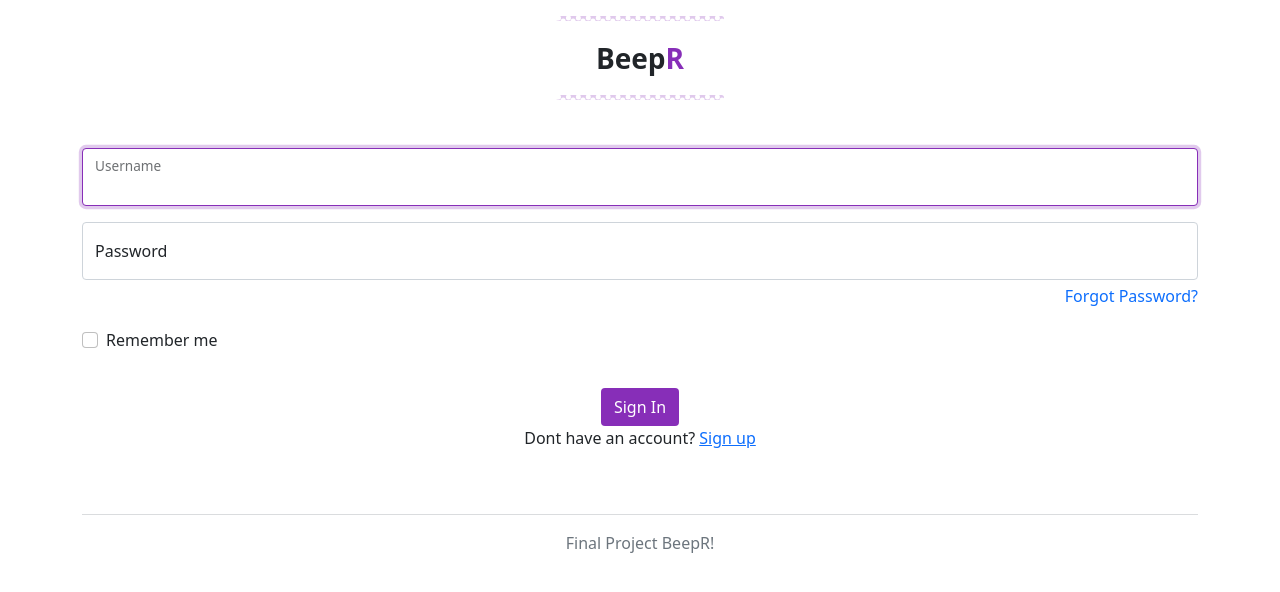
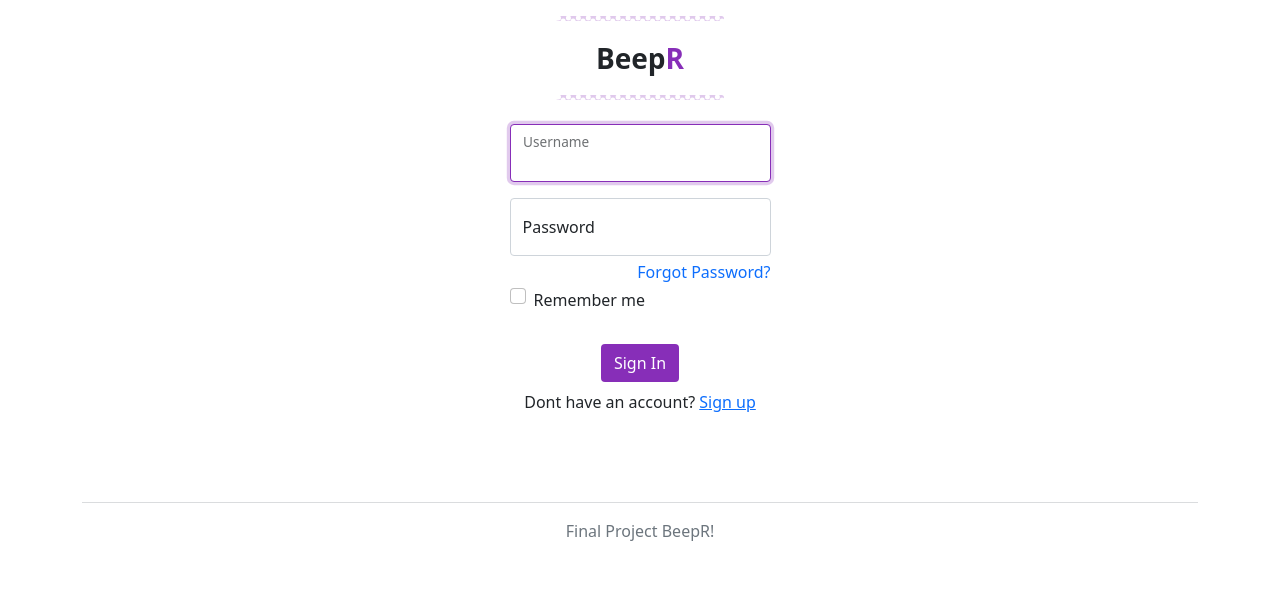
Before and after one commit to sirKay1010/Final_Project-Beepr, a Flask app: page /login in a window 1280 px wide. Shown: the top 592 px of the page. Run offline with Flask 2, Linux system fonts and the light colour scheme; some libraries are stand-ins or nearby versions.

Commit message:
complete check_box feature and compllete rsponsive login page

```diff
--- a/static/styles.css
+++ b/static/styles.css
@@ -11,9 +11,10 @@
     background-color: #929ad9;
 }
 
-/* .form-check-input{
-	border: 1px solid #000000;
-} */
+.form-check-input:hover{
+    background-color: #929ad9;
+    cursor: pointer;
+}
 
 .form-check-input:checked{
 	background-color: #872eb8;
--- a/templates/login.html
+++ b/templates/login.html
@@ -21,50 +21,47 @@ Sign In
 {% block body%}
 <!-- Login form -->
 <form action="/login" method="post">
+    <!-- Main Outter Container -->
     <div class="container text-center my-1">
         <!-- Logo section -->
+        <div class="mb-4 fs-3 fw-bolder">
             <hr class="hr1">
-    <div class="mb-5 fs-3 fw-bolder">
             <p>Beep<span style="color:#872eb8">R</span></p>
             <hr class="hr1">
         </div>
-        <div class="row">
+        <!-- Row to contain the form -->
+        <div class="row justify-content-center">
+            <!-- Row to contain the form -->
+            <div class="col-lg-3 col-md-6 col-sm-6">
                 <!-- Username Field -->
-            <div class="col-xlg">
                 <div class="form-floating mb-3">
-                <input type="text" class="form-control" id="floatingUsername" name="username"
-                    placeholder="Username" autofocus autocomplete="off">
+                    <input type="text" class="form-control" id="floatingUsername" name="username" placeholder="Username"
+                        autofocus autocomplete="off">
                     <label for="floatingUsername">Username</label>
                 </div>
-            </div>
                 <!-- Password Field -->
-            <div class="col-xlg">
                 <div class="form-floating mb-1">
                     <input type="password" class="form-control" id="floatingPassword" name="password"
                         placeholder="Password">
                     <label for="floatingPassword">Password</label>
-                <!-- Forgot password feild -->
-                <div class="float-end mt-1">
-                    <p><a style="text-decoration:none" href="">Forgot Password?</a></p>
-                </div>
+                    <!-- Forgot password container -->
+                    <div class="float-end my-1">
+                        <a style="text-decoration:none" href="">Forgot Password?</a>
                     </div>
                 </div>
                 <!-- Remember me checkBox -->
-            <div class="col-12 mt-0">
+                <div class="col mt-4">
                     <div class="form-check mb-3 pt-1">
                         <input type="checkbox" class="form-check-input" id="checkbox">
                         <label for="checkbox" class="float-start form-check-label">Remember me</label>
                     </div><br>
                 </div>
                 <!-- Submit button -->
-            <div class="col-12">
-                <button type="submit" class="btn text-white submit-btn" name="password" placeholder="Password">Sign
-                    In</button>
+                <div class="col">
+                    <button type="submit" class="btn text-white submit-btn" name="password" placeholder="Password">Sign In</button>
             </div>
         </div>
-
-
-    <div class="row mb-3">
+            <div class="row my-2">
                 <p class="">Dont have an account? <a href="/...">Sign up</a></p>
             </div>
             <!-- Temp Page Footer -->
```
Lines whose indentation alone changed are shown as unchanged.
